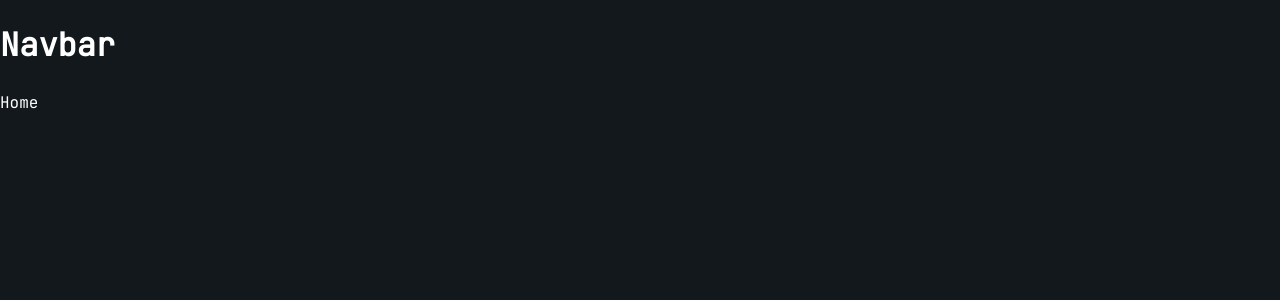
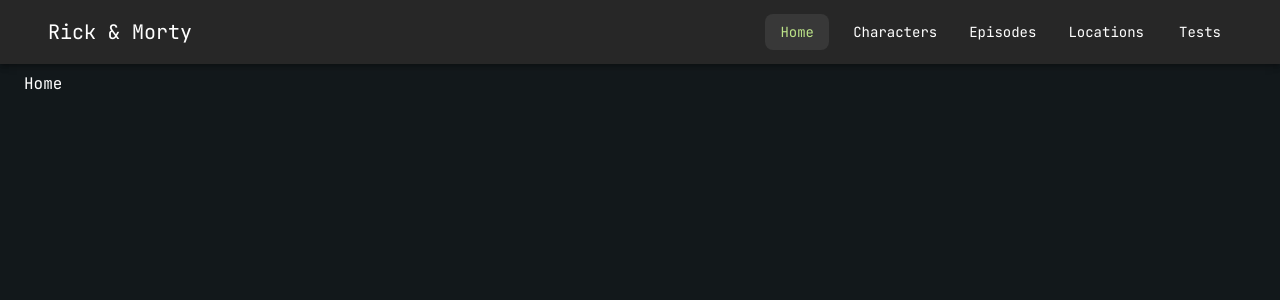
Before and after one commit to Jalasoft-AMM/react-training, a React (Vite) app: page /home in a window 1280 px wide. Shown: the top 300 px of the page. Built offline with nearby package versions, Linux system fonts and the light colour scheme.

Commit message:
AM: Navbar implemented

```diff
--- /dev/null
+++ b/src/common/Navbar/index.tsx
@@ -0,0 +1,45 @@
+import React, { FunctionComponent } from 'react';
+import { NavLink } from 'react-router-dom';
+import { AppBar, Toolbar, Typography, Box, Button, Grid, Container, Stack } from '@mui/material';
+import locale from '@/common/locale/en.json';
+import navItems from './utils/routes.util';
+import useStyles from './styles';
+
+const Navbar: FunctionComponent = () => {
+  const classes = useStyles();
+  const { title } = locale;
+
+  const renderNavItems = () =>
+    navItems.map(({ label, route }) => (
+      <NavLink
+        key={route}
+        className={({ isActive }) => (isActive ? classes.active : classes.noActive)}
+        to={route}
+      >
+        <Button variant="text">{label}</Button>
+      </NavLink>
+    ));
+
+  return (
+    <Box>
+      <AppBar position="static">
+        <Toolbar>
+          <Container maxWidth="xl">
+            <Grid container direction="row" justifyContent="space-between" alignItems="center">
+              <Grid item>
+                <Typography variant="h6">{title}</Typography>
+              </Grid>
+              <Grid item>
+                <Stack direction="row" spacing={2}>
+                  {renderNavItems()}
+                </Stack>
+              </Grid>
+            </Grid>
+          </Container>
+        </Toolbar>
+      </AppBar>
+    </Box>
+  );
+};
+
+export default Navbar;
--- /dev/null
+++ b/src/common/Navbar/styles.ts
@@ -0,0 +1,18 @@
+import { makeStyles } from '@mui/styles';
+import Palette from '@/theme/utils/palette.util';
+
+export default makeStyles({
+  active: {
+    textDecoration: 'none',
+    '& button': {
+      color: `${Palette.NAV_BUTTON_COLOR} !important`,
+      background: `${Palette.NAV_BUTTON_BG}`
+    }
+  },
+  noActive: {
+    textDecoration: 'none',
+    '& button': {
+      background: 'none'
+    }
+  }
+});
--- /dev/null
+++ b/src/common/Navbar/utils/routes.util.ts
@@ -0,0 +1,22 @@
+export default [
+  {
+    route: '/home',
+    label: 'Home'
+  },
+  {
+    route: '/characters',
+    label: 'Characters'
+  },
+  {
+    route: '/episodes',
+    label: 'Episodes'
+  },
+  {
+    route: '/locations',
+    label: 'Locations'
+  },
+  {
+    route: '/tests',
+    label: 'Tests'
+  }
+];
--- a/src/common/Router/Layout/index.tsx
+++ b/src/common/Router/Layout/index.tsx
@@ -1,10 +1,14 @@
 import React, { FunctionComponent } from 'react';
 import { Outlet } from 'react-router-dom';
+import { Container } from '@mui/material';
+import Navbar from '@/common/Navbar';
 
 const RouterLayout: FunctionComponent = () => (
   <>
-    <h1>Navbar</h1>
-    <Outlet />
+    <Navbar />
+    <Container maxWidth="xl" sx={{ mt: 1 }}>
+      <Outlet />
+    </Container>
   </>
 );
 
--- a/src/common/Router/index.tsx
+++ b/src/common/Router/index.tsx
@@ -1,15 +1,21 @@
 import React, { FunctionComponent } from 'react';
 import { Routes, Route, Navigate } from 'react-router-dom';
 import Characters from '@/pages/Characters';
+import Episodes from '@/pages/Episodes';
+import Locations from '@/pages/Locations';
+import Tests from '@/pages/Tests';
 import Home from '@/pages/Home';
 import Layout from './Layout';
 
-const AppRouter: FunctionComponent<{}> = () => (
+const AppRouter: FunctionComponent = () => (
   <Routes>
     <Route path="/" element={<Navigate to="/home" replace />} />
     <Route path="/" element={<Layout />}>
       <Route path="home" element={<Home />} />
       <Route path="characters" element={<Characters />} />
+      <Route path="episodes" element={<Episodes />} />
+      <Route path="locations" element={<Locations />} />
+      <Route path="tests" element={<Tests />} />
     </Route>
   </Routes>
 );
--- /dev/null
+++ b/src/common/locale/en.json
@@ -0,0 +1,3 @@
+{
+  "title": "Rick & Morty"
+}
```
Also changed, not shown: src/common/Router/styles.ts (deleted, +0 -15 lines).
